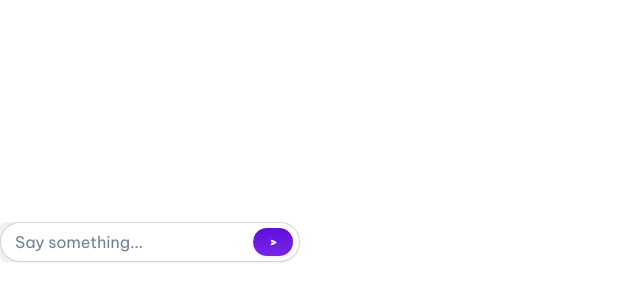
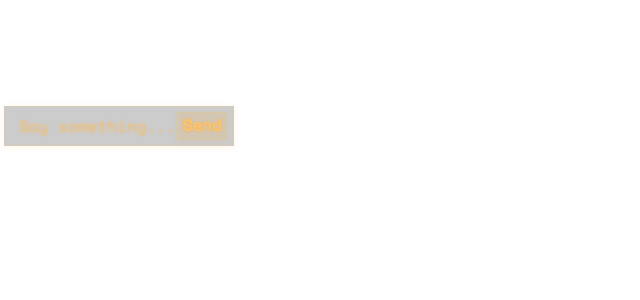
Before and after one commit to twofactor/aifortuneteller, a Next.js app: page /testchat in a window 1280 px wide. Shown: the part 178-478 px from the top of the page, without its empty margins (0-640 px from the left). Built offline with nearby package versions, Linux system fonts and the light colour scheme.

Commit message:
checkpoint

```diff
--- a/components/Audio.jsx
+++ b/components/Audio.jsx
@@ -2,7 +2,7 @@ import React, { useEffect, useRef, useState } from "react";
 
 import MicrophoneButton from "./MicrophoneButton";
 
-const Audio = ({ fetchChatGptResponse, setInnerTranscript }) => {
+const Audio = ({ fetchChatGptResponse }) => {
   const recognition = useRef(null);
 
   const [isRecording, setIsRecording] = useState(false);
@@ -45,7 +45,6 @@ const Audio = ({ fetchChatGptResponse, setInnerTranscript }) => {
           recognition.current.stop();
           setIsRecording(false);
           // document.getElementById("output").innerHTML = text;
-          setInnerTranscript(null);
           fetchChatGptResponse(text)
             .then((response) => {
               console.log("yeah we got it", response);
@@ -57,7 +56,6 @@ const Audio = ({ fetchChatGptResponse, setInnerTranscript }) => {
         } else {
           interimTranscript += event.results[i][0].transcript;
           // document.getElementById("output").innerHTML = interimTranscript;
-          setInnerTranscript(interimTranscript);
         }
       }
     };
--- a/components/Chat.tsx
+++ b/components/Chat.tsx
@@ -9,8 +9,9 @@ import {
   useColorModeValue,
 } from "@chakra-ui/react";
 import { Be_Vietnam_Pro } from "next/font/google";
+import { Space_Mono } from "next/font/google";
 
-const beVietnamPro = Be_Vietnam_Pro({
+const spacemono = Space_Mono({
   weight: "400",
   subsets: ["latin"],
 });
@@ -76,8 +77,10 @@ export default function Chat({
       content: inputValue,
     };
 
-    setInputValue("");
-    addMessage(newMessage);
+    if (inputValue !== "" && messages[messages.length - 1].role !== "user") {
+      setInputValue("");
+      addMessage(newMessage);
+    }
   }
 
   function addMessageThem() {
@@ -107,13 +110,15 @@ export default function Chat({
   const bg = useColorModeValue("white", "gray.900");
 
   return (
-    <Box>
+    <Box p="1">
       <AnimatePresence initial={false} mode="popLayout">
         <Box
-          className={beVietnamPro.className}
-          h={height}
-          w={width}
+          className={spacemono.className}
+          h={"320px"}
+          w={"100%"}
           position="relative"
+          display="flex"
+          flexDirection={"column"}
         >
           <Box
             ref={chatBoxRef}
@@ -123,7 +128,7 @@ export default function Chat({
             flexDirection="column-reverse"
             h="100%"
             w="100%"
-            p="8px"
+            // p="8px"
             paddingBottom="16px"
             boxSizing="border-box"
           >
@@ -187,7 +192,7 @@ export default function Chat({
                     >
                       <Box padding="3px 0" display="flex">
                         <Box
-                          className={`${beVietnamPro.className}`}
+                          className={`${spacemono.className}`}
                           padding="10px 14px"
                           background={
                             message.role === "user"
@@ -233,16 +238,30 @@ export default function Chat({
               value={inputValue}
               onChange={handleInputChange}
               onKeyPress={handleKeyPress}
-              className={beVietnamPro.className}
+              className={spacemono.className}
               placeholder="Say something..."
               flexGrow={1}
               padding="12px 14px"
-              background="white"
-              border="0.5px solid rgba(0, 0, 0, 0.16)"
-              boxShadow="0px 1px 2px rgba(34, 2, 85, 0.05)"
-              borderRadius="20px"
+              backgroundColor="rgba(0, 0, 0, 0.2)"
+              border="0.5px solid rgba(255, 194, 102, 0.2)"
+              boxShadow="0px 1px 6px rgba(255, 165, 0, 0.12)"
+              backdropFilter="blur(6px)"
               zIndex="1"
-              color="black"
+              color={"#FFC266"}
+              textShadow="0px 0px 3px rgba(255, 167, 36, 0.5)"
+              borderRadius={0}
+              _hover={{
+                outline: "none",
+                border: "0.5px solid rgba(255, 194, 102, 0.3)",
+              }}
+              _focus={{
+                outline: "none",
+                border: "0.5px solid rgba(255, 194, 102, 0.4)",
+                boxShadow: "none",
+              }}
+              _placeholder={{
+                color: "rgba(255, 194, 102, 0.4)",
+              }}
             />
             <Button
               onClick={sendMessage}
@@ -253,35 +272,33 @@ export default function Chat({
               right="7px"
               zIndex="3"
               cursor="pointer"
-              background="linear-gradient(180deg, #5e10dc 0%, #7a24e7 100%)"
-              border="none"
-              boxShadow="0px 2px 4px rgba(60, 8, 143, 0.08)"
-              borderRadius="16px"
-              color="white"
+              backgroundColor="rgba(255, 167, 36, 0.15)"
+              border="0.5px solid rgba(255, 210, 0, 0.1)"
+              boxShadow="0px 1px 6px rgba(255, 165, 0, 0.1)"
+              backdropFilter="blur(6px)"
+              borderRadius={0}
+              paddingLeft="6"
+              paddingRight="6"
+              color={"#FFC266"}
+              textShadow="0px 0px 3px rgba(255, 167, 36, 0.5)"
               transition="background 0.2s ease-in-out, color 0.2s ease-in-out, border 0.2s ease-in-out, box-shadow 0.2s ease-in-out"
-              _disabled={{
-                background: "linear-gradient(0deg, #acacac 0%, #757575 100%)",
-                cursor: "default",
-                border: "none",
-                boxShadow:
-                  "0px 2px 4px rgba(60, 8, 143, 0.08), inset 0px 0px 0px 0.5px rgba(0, 0, 0, 0.25)",
-                color: "rgba(255, 255, 255, 0.5)",
+              _hover={{
+                backgroundColor: "rgba(255, 167, 36, 0.2)",
+                border: "0.5px solid rgba(255, 210, 0, 0.2)",
+                boxShadow: "0px 1px 6px rgba(255, 165, 0, 0.12)",
+              }}
+              _active={{
+                backgroundColor: "rgba(255, 167, 36, 0.1)",
+                border: "0.5px solid rgba(255, 210, 0, 0.1)",
+                boxShadow: "0px 1px 6px rgba(255, 165, 0, 0.1)",
               }}
             >
-              <Box
-                as="svg"
-                xmlns="http://www.w3.org/2000/svg"
-                viewBox="0 0 20 20"
-                fill="currentColor"
-                paddingLeft="1px"
-              >
-                <path d="M3.105 2.289a.75.75 0 00-.826.95l1.414 4.925A1.5 1.5 0 005.135 9.25h6.115a.75.75 0 010 1.5H5.135a1.5 1.5 0 00-1.442 1.086l-1.414 4.926a.75.75 0 00.826.95 28.896 28.896 0 0015.293-7.154.75.75 0 000-1.115A28.897 28.897 0 003.105 2.289z" />
-              </Box>
+              Send
             </Button>
           </Box>
         </Box>
       </AnimatePresence>
-      <Button onClick={() => addMessageThem()}>Generate New Message</Button>
+      {/* <Button onClick={() => addMessageThem()}>Generate New Message</Button> */}
     </Box>
   );
 }
```
Also changed, not shown: components/FortuneTeller.tsx (+18 -3 lines), pages/index.tsx (+26 -5 lines).
